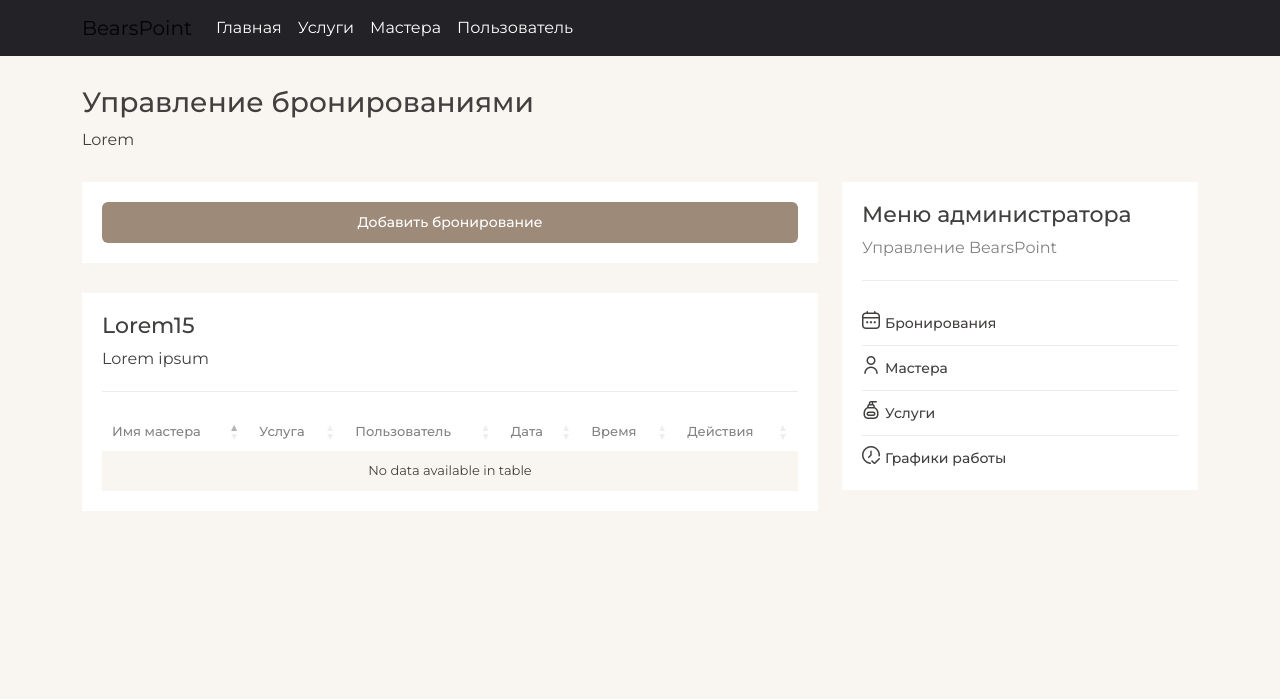
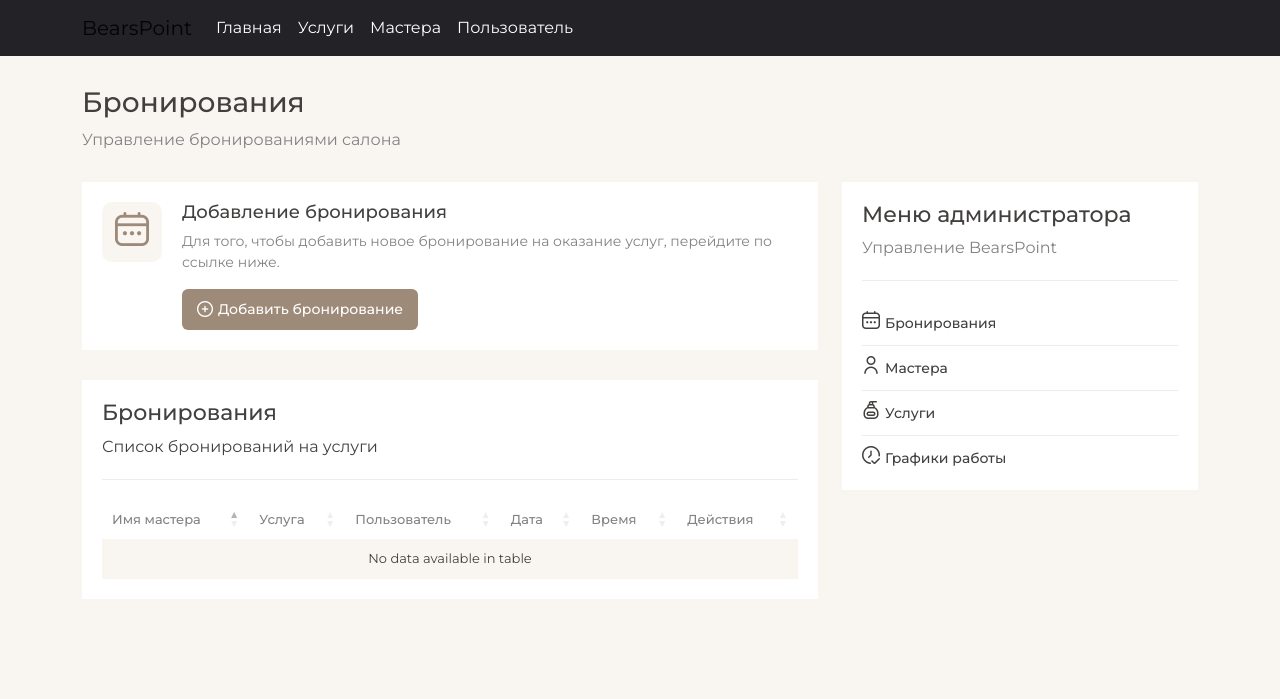
Before and after one commit to ElveeBolt/bearspoint, a Django app: page /user/manager/bookings in a window 1280 px wide. Shown: the top 699 px of the page. Run offline with Django 4.2, Linux system fonts and the light colour scheme; data that the repository does not hold is empty; some libraries are stand-ins or nearby versions.

Commit message:
Redesign Manager Bookings page

```diff
--- a/templates/user/manager/bookings.html
+++ b/templates/user/manager/bookings.html
@@ -4,17 +4,24 @@
 <div class="container">
     <div class="header">
         <h1>{{ title }}</h1>
-        <div class="subtitle">{{ subtitle }}</div>
+        <div class="subtitle text-muted">{{ subtitle }}</div>
     </div>
     <div class="row">
         <div class="col-8">
-            <div class="card">
-                <a href="{% url 'manager_booking_add' %}" class="btn btn-primary">Добавить бронирование</a>
+            <div class="card card-manager">
+                <div class="icon"><i class="fi fi-rr-calendar"></i></div>
+                <div>
+                    <h3>Добавление бронирования</h3>
+                    <div class="mb-3 text-muted small">Для того, чтобы добавить новое бронирование на оказание услуг, перейдите по ссылке ниже.</div>
+                    <div>
+                        <a href="{% url 'manager_booking_add' %}" class="btn btn-primary btn-with-icon"><i class="fi fi-rr-add"></i>Добавить бронирование</a>
+                    </div>
+                </div>
             </div>
             <div class="card">
                 <div class="card-heading">
-                    <h2>Lorem15</h2>
-                    <div class="subtitle">Lorem ipsum</div>
+                    <h2>Бронирования</h2>
+                    <div class="subtitle">Список бронирований на услуги</div>
                 </div>
                 <table id="table-bookings" class="display">
                     <thead>
@@ -36,8 +43,8 @@
                         <td>{{ booking.date }}</td>
                         <td>{{ booking.time_start }}</td>
                         <td>
-                            <a href="{% url 'manager_booking' pk=booking.id %}">Смотреть</a>
-                            <button type="button" class="btn btn-icon btn-sm btn-with-icon btn-delete-booking" data-bs-toggle="modal" data-bs-target="#delete-booking" data-url="{% url 'manager_booking_delete' pk=booking.id %}" data-title="{{ booking.master }}"><i class="fi fi-rr-trash"></i></button>
+                            <a href="{% url 'manager_booking' pk=booking.id %}" class="btn btn-sm btn-with-icon"><i class="fi fi-rr-eye"></i>Смотреть</a>
+                            <button type="button" class="btn btn-sm btn-with-icon btn-delete-booking" data-bs-toggle="modal" data-bs-target="#delete-booking" data-url="{% url 'manager_booking_delete' pk=booking.id %}" data-title="{{ booking.master }}"><i class="fi fi-rr-trash"></i>Удалить</button>
                         </td>
                     </tr>
                     {% endfor %}
--- a/user/views.py
+++ b/user/views.py
@@ -129,8 +129,8 @@ class ManagerBookingListView(ListView):
     template_name = 'user/manager/bookings.html'
     context_object_name = 'booking_list'
     extra_context = {
-        'title': 'Управление бронированиями',
-        'subtitle': 'Lorem'
+        'title': 'Бронирования',
+        'subtitle': 'Управление бронированиями салона'
     }
 
 
@@ -141,7 +141,7 @@ class ManagerBookingUpdateView(UpdateView):
     context_object_name = 'service'
     extra_context = {
         'title': 'Редактирование бронирования',
-        'subtitle': 'Lorem'
+        'subtitle': 'Внесение изменений в бронирование'
     }
 
 
@@ -150,8 +150,8 @@ class ManagerBookingCreateView(CreateView):
     form_class = BookingForm
     template_name = 'user/manager/booking.html'
     extra_context = {
-        'title': 'Добавление бронирования',
-        'subtitle': 'Lorem',
+        'title': 'Новое бронирование',
+        'subtitle': 'Добавления нового бронирования',
     }
 
 
```
Also changed, not shown: templates/user/manager/booking.html (+10 -4 lines).
